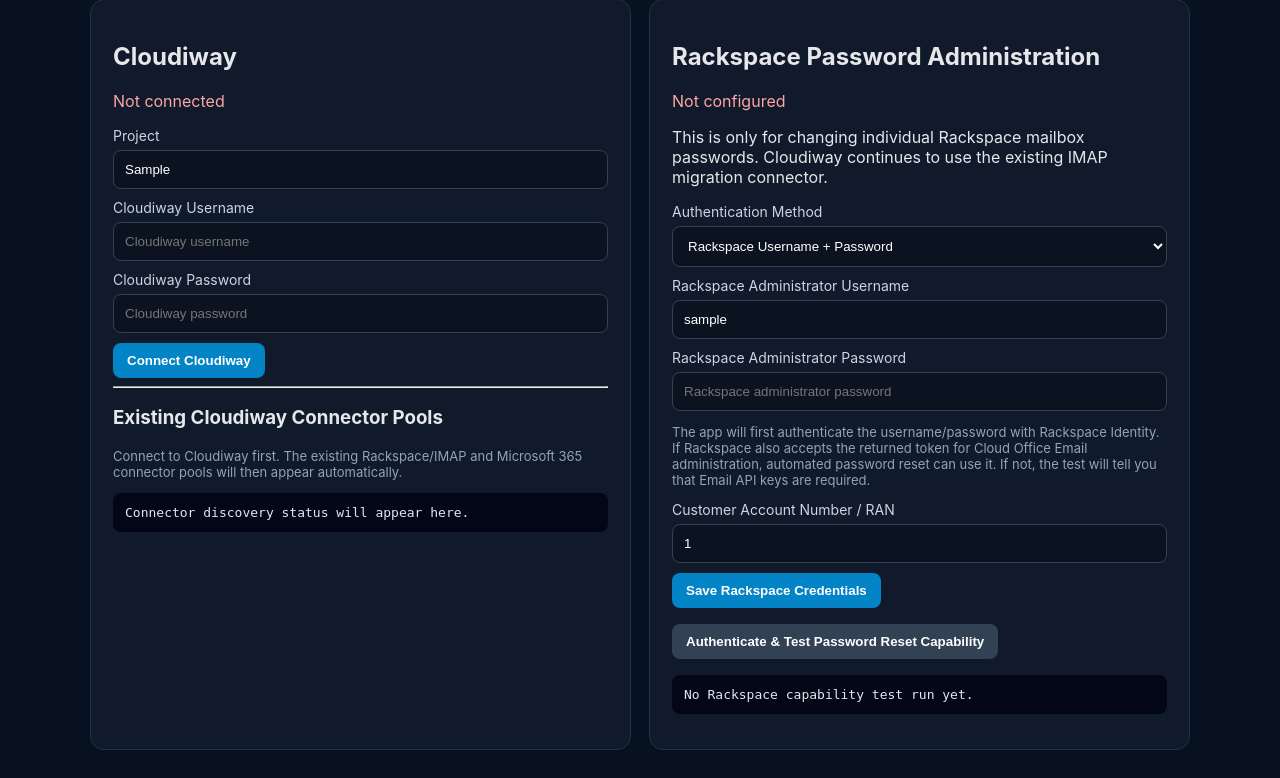
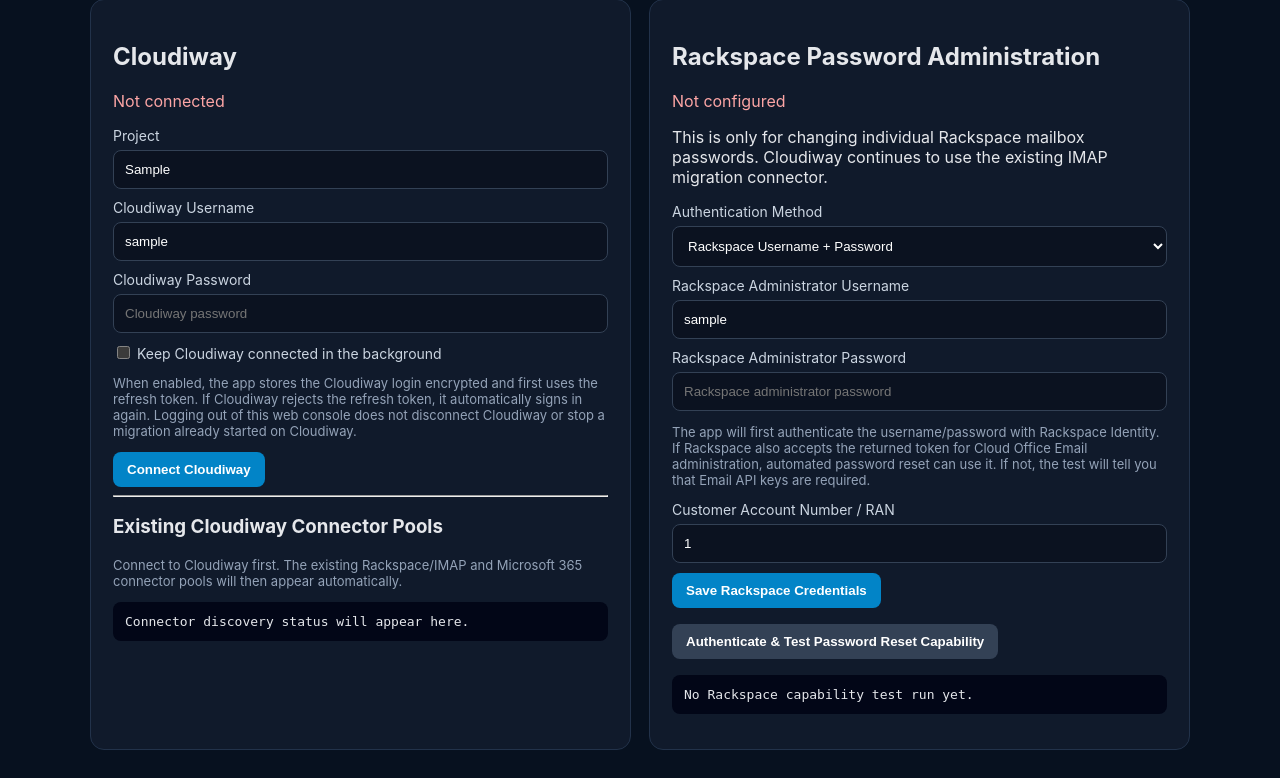
Before and after one commit to nigelebrown/cloudiway-migration-manager, a FastAPI app: template app/templates/settings.html in a window 1280 px wide. Shown: the part 131-909 px from the top of the page. Run offline with FastAPI, Linux system fonts and the light colour scheme; the template is opened without the code that fills it: most values are stand-ins (such as "Sample title", 1, 10 or a date in 2020); parts of the project's set-up code (start-up, migrations or seed data) failed here and were passed over.

Commit message:
Add Keep Cloudiway Connected background option

```diff
--- a/app/templates/settings.html
+++ b/app/templates/settings.html
@@ -7,12 +7,15 @@
 <div class="card"><h2>Cloudiway</h2><p class="{{'ok' if cloudiway_connected else 'bad'}}">{{'Connected' if cloudiway_connected else 'Not connected'}}</p>
 <form method="post" action="/settings/cloudiway/login">
 <div class="field"><label>Project</label><input name="project_header" value="{{project_header}}" placeholder="JCF"></div>
-<div class="field"><label>Cloudiway Username</label><input name="username" type="email" placeholder="Cloudiway username" required></div>
+<div class="field"><label>Cloudiway Username</label><input name="username" type="email" value="{{cloudiway_username}}" placeholder="Cloudiway username" required></div>
 <div class="field"><label>Cloudiway Password</label><input name="password" type="password" placeholder="Cloudiway password" required></div>
+<div class="field"><label><input style="width:auto" type="checkbox" name="keep_connected" value="1" {% if cloudiway_keep_connected %}checked{% endif %}> Keep Cloudiway connected in the background</label></div>
+<p class="hint">When enabled, the app stores the Cloudiway login encrypted and first uses the refresh token. If Cloudiway rejects the refresh token, it automatically signs in again. Logging out of this web console does not disconnect Cloudiway or stop a migration already started on Cloudiway.</p>
 <button>Connect Cloudiway</button>
 </form>
 <hr><h3>Existing Cloudiway Connector Pools</h3>
 {% if cloudiway_connected %}
+<form method="post" action="/settings/cloudiway/disconnect" style="margin-bottom:12px"><button class="secondary">Disconnect Cloudiway</button></form>
 <form method="post" action="/settings/cloudiway/pools">
 <div class="field"><label>Source connector — Rackspace / IMAP</label>
 <select name="source_pool_id" id="sourcePool" required><option value="">Select source connector pool...</option>
```
